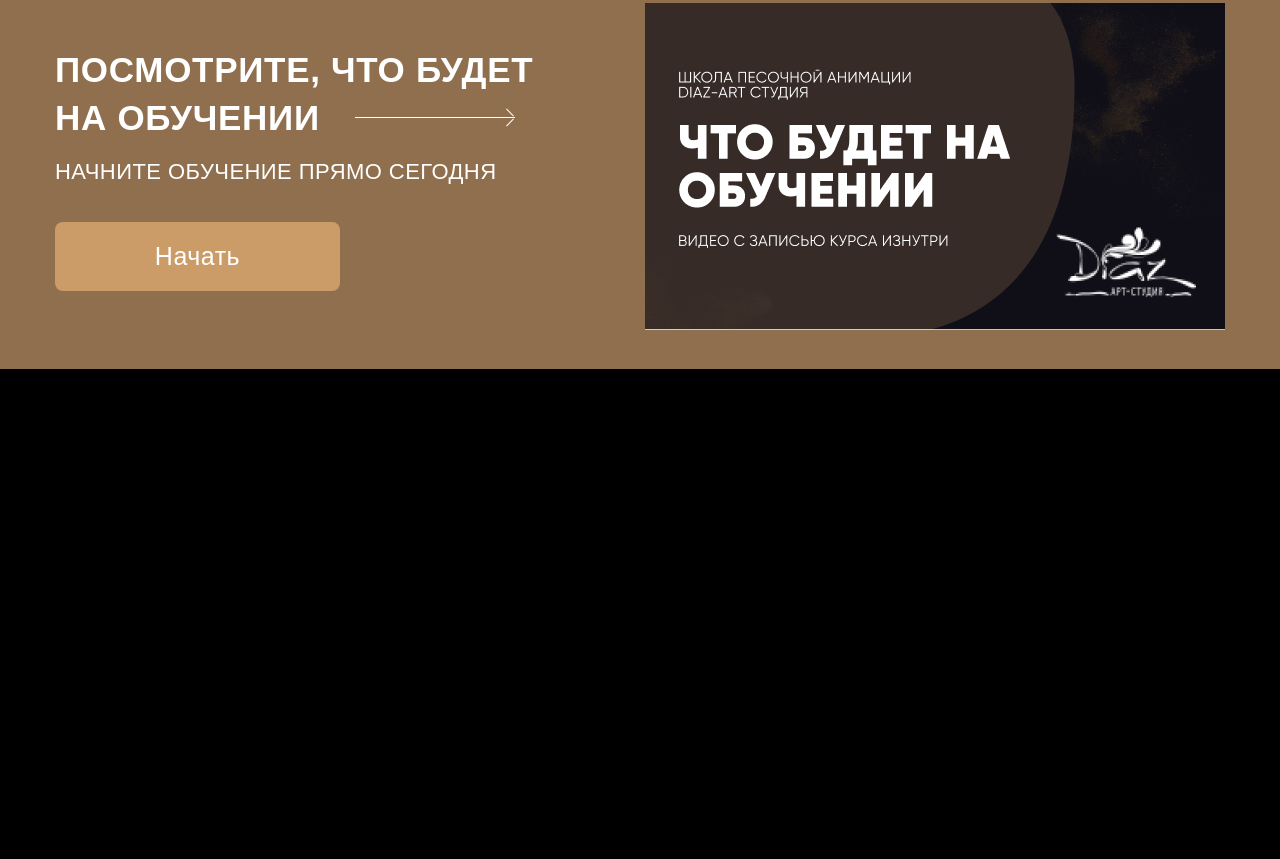
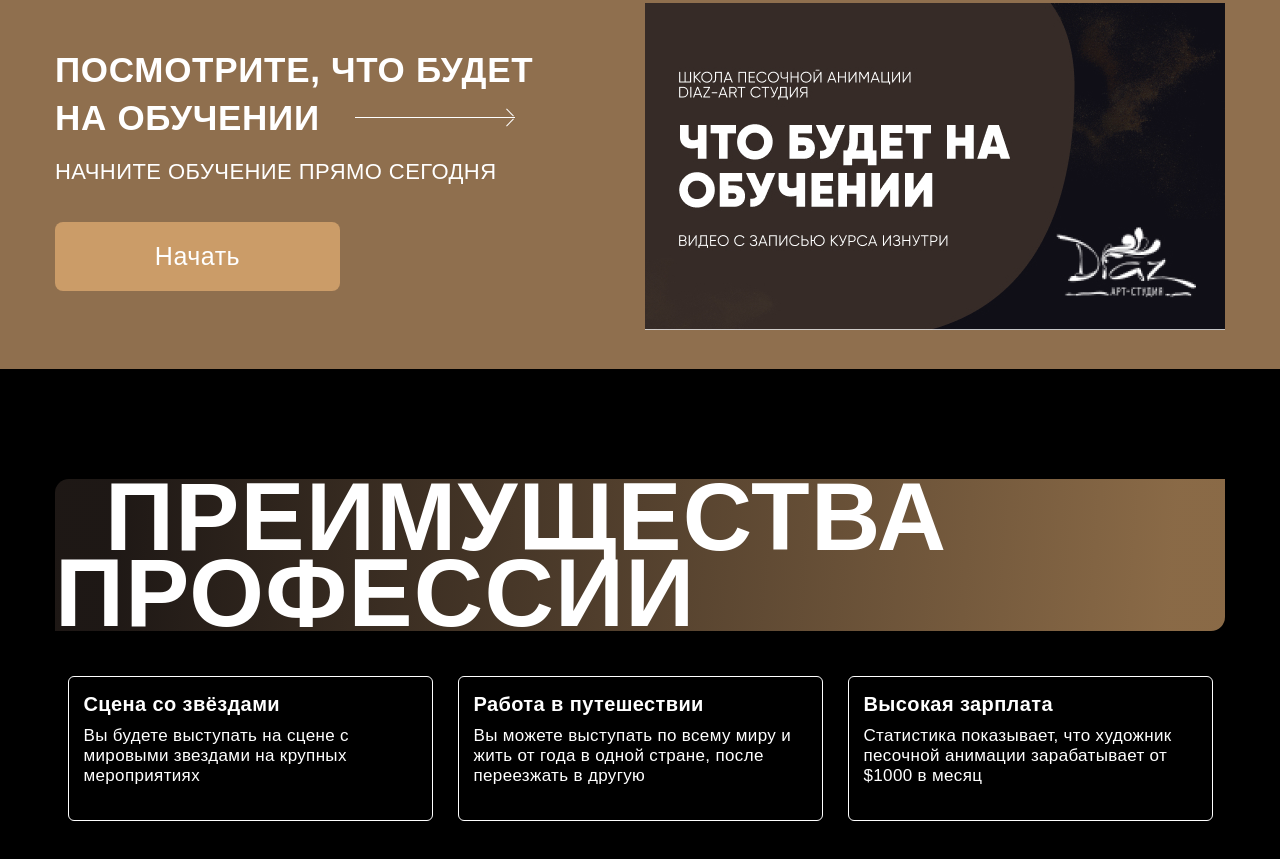
Before and after one commit to onusko228/sand, a plain HTML site: page index.html in a window 1280 px wide. Shown: the part 1602-2461 px from the top of the page. Before the commit the page ends 1971 px from the top, so only its background shows below. Drawn offline with Linux system fonts and the light colour scheme.

Commit message:
add section benefits

```diff
--- a/index.html
+++ b/index.html
@@ -105,7 +105,31 @@
       </div>
     </section>
 
-    <section class="benefits"></section>
+    <section class="benefits">
+      <div class="container">
+        <div class="benefits__wrapper">
+          <h2 class="benefits__title">Преимущества</h2>
+          <h2 class="benefits__title-text">Профессии</h2>
+        </div>
+        <ul class="benefits__list">
+          <li class="benefits__item">
+            <h6 class="benefits__item-title">Сцена со звёздами</h6>
+            <p class="benefits__item-text">Вы будете выступать на сцене с мировыми звездами на крупных мероприятиях</p>
+          </li>
+          <li class="benefits__item">
+            <h6 class="benefits__item-title">Работа в путешествии</h6>
+            <p class="benefits__item-text">Вы можете выступать по всему миру и жить от года в одной стране, после переезжать в другую</p>
+          </li>
+          <li class="benefits__item">
+            <h6 class="benefits__item-title">Высокая зарплата</h6>
+            <p class="benefits__item-text">
+              Статистика показывает, что художник песочной анимации зарабатывает
+от $1000 в месяц
+            </p>
+          </li>
+        </ul>
+      </div>
+    </section>
     <section class="knowleges"></section>
     <section class="mentors"></section>
     <section class="courses"></section>
--- a/style.css
+++ b/style.css
@@ -4,6 +4,7 @@
 }
 body {
   background-color: #000000;
+  color: #fff;
 }
 ul {
   margin: 0;
@@ -303,3 +304,53 @@ ul {
   text-align: center;
   width: 285px;
 }
+.benefits {
+  padding: 110px 0px;
+}
+.benefits__wrapper {
+  background: linear-gradient(
+    94.4deg,
+    rgba(44, 35, 31, 0.68) 4.85%,
+    rgba(203, 156, 104, 0.68) 95.02%
+  );
+  border-top-left-radius: 14px;
+  border-bottom-right-radius: 14px;
+  margin-bottom: 45px;
+  font-weight: 600;
+  font-size: 64px;
+  line-height: 76px;
+  letter-spacing: 0.02em;
+  text-transform: uppercase;
+}
+.benefits__title {
+  padding-left: 50px;
+}
+.benefits__list {
+  display: flex;
+  justify-content: space-around;
+  list-style: none;
+}
+.benefits__item {
+  width: 365px;
+  height: 145px;
+  max-width: 100%;
+  border: 1px solid #fff;
+  border-radius: 6px;
+  padding: 15px 15px 25px;
+}
+.benefits__item-title {
+  font-weight: 600;
+  font-size: 20px;
+  line-height: 24px;
+  letter-spacing: 0.02em;
+  margin-bottom: 10px;
+}
+
+.benefits__item-text {
+  max-width: 320px;
+  width: 100%;
+  font-weight: 400;
+  font-size: 17px;
+  line-height: 20px;
+  letter-spacing: 0.02em;
+}
```
